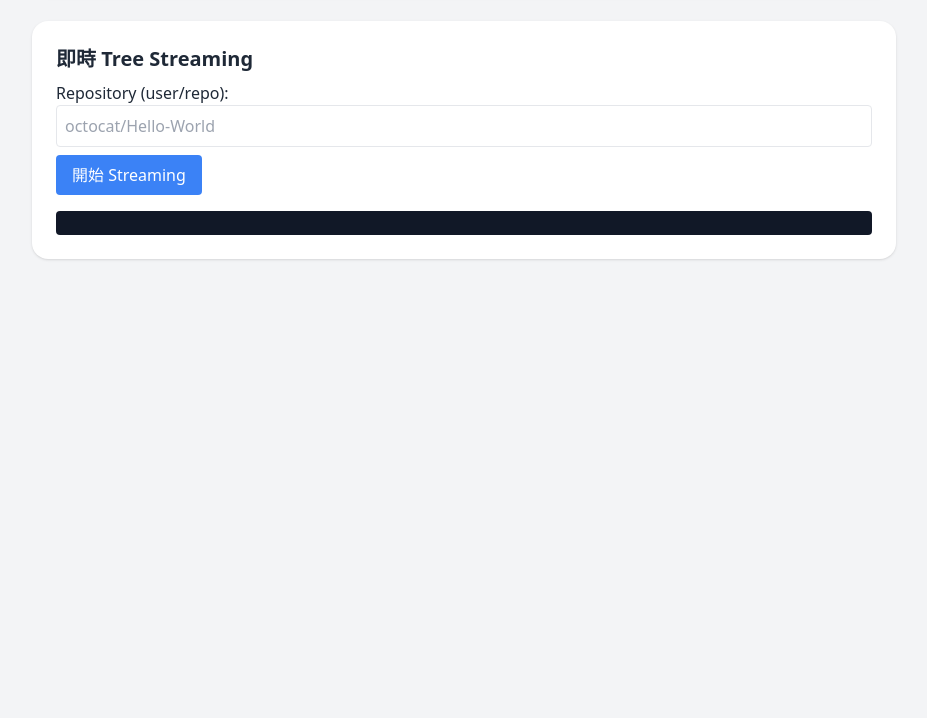
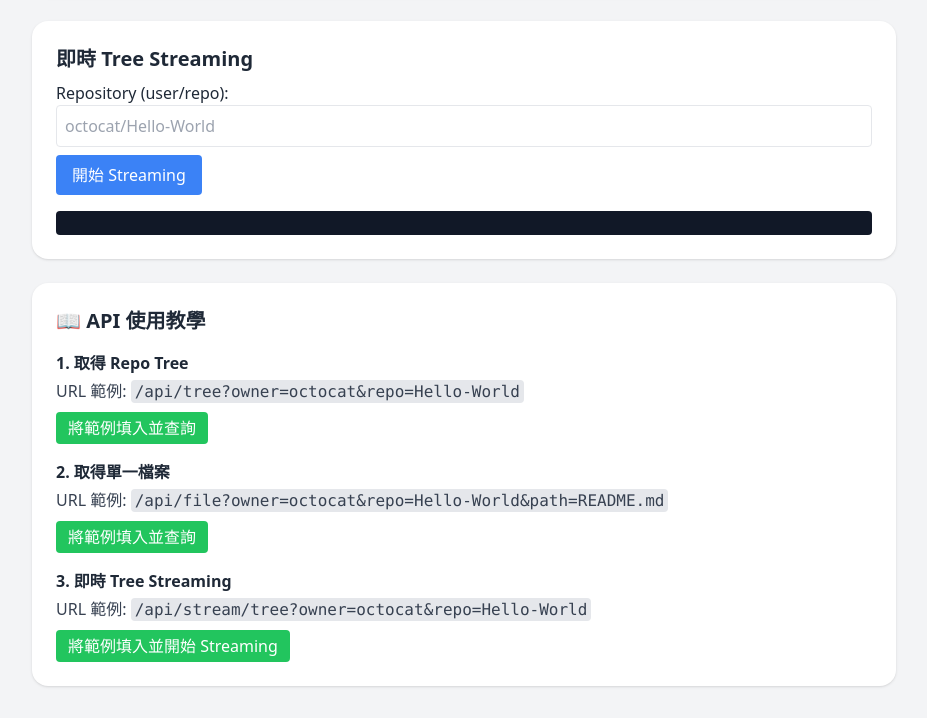
Before and after one commit to hsuncoding0/AI-update-gre, a website: page public/api.html in a window 1280 px wide. Shown: the part 669-1387 px from the top of the page, without its empty margins (176-1103 px from the left). Before the commit the page ends 960 px from the top, so only its background shows below. Drawn offline with nearby package versions, Linux system fonts and the light colour scheme.

Commit message:
Update api.html

```diff
--- a/public/api.html
+++ b/public/api.html
@@ -52,6 +52,38 @@
       </button>
       <pre id="streamResult" class="bg-gray-900 text-green-400 p-3 mt-4 rounded max-h-80 overflow-auto"></pre>
     </div>
+    <!-- API 使用教學 -->
+<div class="bg-white p-6 rounded-2xl shadow mt-6">
+  <h2 class="text-xl font-semibold mb-4">📖 API 使用教學</h2>
+
+  <h3 class="font-semibold mb-1">1. 取得 Repo Tree</h3>
+  <p class="mb-2 text-gray-700">
+    URL 範例: <code class="bg-gray-200 px-1 py-0.5 rounded">/api/tree?owner=octocat&repo=Hello-World</code>
+  </p>
+  <button onclick="document.getElementById('repoInput').value='octocat/Hello-World'; fetchTree();"
+          class="bg-green-500 text-white px-3 py-1 rounded hover:bg-green-600 mb-4">
+    將範例填入並查詢
+  </button>
+
+  <h3 class="font-semibold mb-1">2. 取得單一檔案</h3>
+  <p class="mb-2 text-gray-700">
+    URL 範例: <code class="bg-gray-200 px-1 py-0.5 rounded">/api/file?owner=octocat&repo=Hello-World&path=README.md</code>
+  </p>
+  <button onclick="document.getElementById('repoFileInput').value='octocat/Hello-World'; document.getElementById('pathInput').value='README.md'; fetchFile();"
+          class="bg-green-500 text-white px-3 py-1 rounded hover:bg-green-600 mb-4">
+    將範例填入並查詢
+  </button>
+
+  <h3 class="font-semibold mb-1">3. 即時 Tree Streaming</h3>
+  <p class="mb-2 text-gray-700">
+    URL 範例: <code class="bg-gray-200 px-1 py-0.5 rounded">/api/stream/tree?owner=octocat&repo=Hello-World</code>
+  </p>
+  <button onclick="document.getElementById('repoStreamInput').value='octocat/Hello-World'; streamTree();"
+          class="bg-green-500 text-white px-3 py-1 rounded hover:bg-green-600">
+    將範例填入並開始 Streaming
+  </button>
+</div>
+
   </div>
 
   <script>
```
